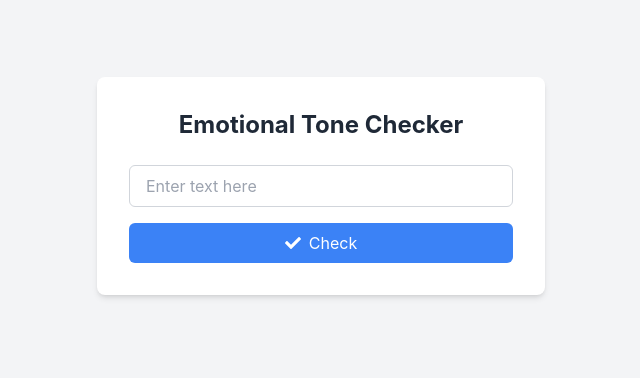
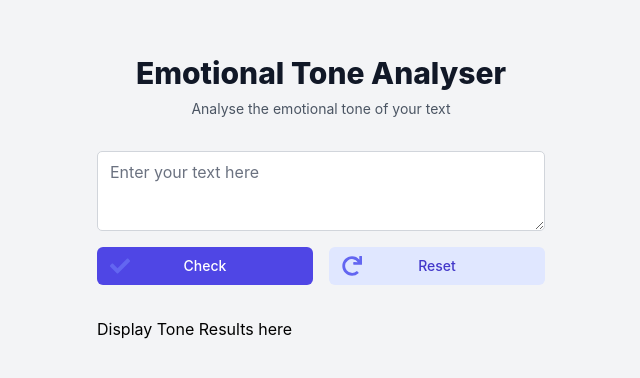
Before and after one commit to lups2000/Emotional-Tone-Analyser, a React (Create React App) app in the folder Frontend/: page / in a window 1280 px wide. Shown: the part 214-592 px from the top of the page, without its empty margins (319-959 px from the left). Built offline with nearby package versions, Linux system fonts and the light colour scheme; no server answers; the HTML template or start-up script is replaced by a standard one.

Commit message:
improve input component design

```diff
--- a/Frontend/package.json
+++ b/Frontend/package.json
@@ -15,6 +15,7 @@
     "react-dom": "^18.3.1",
     "react-icons": "^5.3.0",
     "react-scripts": "5.0.1",
+    "react-spinners": "^0.14.1",
     "tailwindcss": "^3.4.12",
     "typescript": "^4.4.2",
     "web-vitals": "^2.1.0"
--- a/Frontend/src/App.tsx
+++ b/Frontend/src/App.tsx
@@ -1,9 +1,9 @@
-import { Input } from "./components/Input";
+import { EmotionAnalyser } from "./components/EmotionAnalyser";
 
 function App() {
   return (
     <div>
-      <Input />
+      <EmotionAnalyser />
     </div>
   );
 }
--- /dev/null
+++ b/Frontend/src/components/EmotionAnalyser.tsx
@@ -0,0 +1,21 @@
+import { InputComponent } from "./InputComponent";
+import { ToneResults } from "./ToneResults";
+
+export const EmotionAnalyser = () => {
+  return (
+    <div className="min-h-screen bg-gray-100 flex items-center justify-center px-4">
+      <div className="max-w-md w-full space-y-8">
+        <div>
+          <h2 className="mt-6 text-center text-3xl font-extrabold text-gray-900">
+            Emotional Tone Analyser
+          </h2>
+          <p className="mt-2 text-center text-sm text-gray-600">
+            Analyse the emotional tone of your text
+          </p>
+        </div>
+        <InputComponent />
+        <ToneResults />
+      </div>
+    </div>
+  );
+};
--- a/Frontend/src/components/Input.tsx
+++ /dev/null
@@ -1,64 +0,0 @@
-import React, { useState } from "react";
-import { FaCheck } from "react-icons/fa";
-import { analyseSentiment } from "../api/collections/sentiment";
-
-export const Input = () => {
-  const [inputValue, setInputValue] = useState("");
-  const [isValid, setIsValid] = useState(true);
-
-  const handleInputChange = (e: React.ChangeEvent<HTMLInputElement>) => {
-    const value = e.target.value;
-    setInputValue(value);
-    setIsValid(true);
-  };
-
-  const handleCheckInput = async () => {
-    if (inputValue.trim() === "") {
-      setIsValid(false);
-    } else {
-      // Call the API to check the emotional tone
-      try {
-        const response = await analyseSentiment(inputValue);
-        console.log(response);
-        setInputValue("");
-      } catch (error) {
-        console.error(error);
-      }
-    }
-  };
-
-  return (
-    <div className="min-h-screen flex items-center justify-center bg-gray-100">
-      <div className="bg-white p-8 rounded-lg shadow-md w-full max-w-md">
-        <h1 className="text-2xl font-bold mb-6 text-center text-gray-800">
-          Emotional Tone Checker
-        </h1>
-        <div className="relative">
-          <input
-            type="text"
-            value={inputValue}
-            onChange={handleInputChange}
-            className={`w-full px-4 py-2 border rounded-md focus:outline-none focus:ring-2 focus:ring-blue-500 ${
-              !isValid ? "border-red-500" : "border-gray-300"
-            }`}
-            placeholder="Enter text here"
-            aria-label="Text input field"
-          />
-          {!isValid && (
-            <p className="text-red-500 text-sm mt-1" role="alert">
-              Please enter some text
-            </p>
-          )}
-        </div>
-        <button
-          onClick={handleCheckInput}
-          className="mt-4 w-full bg-blue-500 text-white py-2 px-4 rounded-md hover:bg-blue-600 focus:outline-none focus:ring-2 focus:ring-blue-500 focus:ring-opacity-50 flex items-center justify-center transition duration-300"
-          aria-label="Check input"
-        >
-          <FaCheck className="mr-2" />
-          Check
-        </button>
-      </div>
-    </div>
-  );
-};
--- /dev/null
+++ b/Frontend/src/components/InputComponent.tsx
@@ -0,0 +1,87 @@
+import React, { useState } from "react";
+import { FaCheck, FaRedo } from "react-icons/fa";
+import { analyseSentiment } from "../api/collections/sentiment";
+import { BeatLoader } from "react-spinners";
+
+export const InputComponent = () => {
+  const [text, setText] = useState("");
+  const [isValid, setIsValid] = useState(true);
+  const [isLoading, setIsLoading] = useState(false);
+
+  const handleTextChange = (e: React.ChangeEvent<HTMLTextAreaElement>) => {
+    const value = e.target.value;
+    setText(value);
+    setIsValid(true);
+  };
+
+  const handleCheckText = async () => {
+    if (text.trim() === "") {
+      setIsValid(false);
+    } else {
+      // Call the API to check the emotional tone
+      setIsLoading(true);
+      try {
+        const response = await analyseSentiment(text);
+        console.log(response);
+        setIsLoading(false);
+      } catch (error) {
+        console.error(error);
+      }
+    }
+  };
+
+  const resetText = () => {
+    setText("");
+    setIsValid(true);
+  };
+
+  return (
+    <div>
+      <div>
+        <textarea
+          style={{
+            WebkitBorderRadius: "5px",
+            MozBorderRadius: "5px",
+            borderRadius: "5px",
+          }}
+          className="appearance-none rounded-none relative block min-h-20 w-full px-3 py-2 border border-gray-300 placeholder-gray-500 text-gray-900 focus:outline-none focus:ring-indigo-500 focus:border-indigo-500"
+          placeholder="Enter your text here"
+          value={text}
+          onChange={handleTextChange}
+        />
+        {!isValid && (
+          <p className="text-red-500 text-sm mt-1" role="alert">
+            Please enter some text
+          </p>
+        )}
+      </div>
+      <div className="flex space-x-4 mt-4">
+        <button
+          onClick={handleCheckText}
+          disabled={isLoading}
+          className="group relative w-full flex justify-center py-2 px-4 border border-transparent text-sm font-medium rounded-md text-white bg-indigo-600 hover:bg-indigo-700 focus:outline-none focus:ring-2 focus:ring-offset-2 focus:ring-indigo-500 transition duration-150 ease-in-out"
+        >
+          <span className="absolute left-0 inset-y-0 flex items-center pl-3">
+            <FaCheck className="h-5 w-5 text-indigo-500 group-hover:text-indigo-400" />
+          </span>
+          Check
+        </button>
+        <button
+          onClick={resetText}
+          disabled={isLoading}
+          className="group relative w-full flex justify-center py-2 px-4 border border-transparent text-sm font-medium rounded-md text-indigo-700 bg-indigo-100 hover:bg-indigo-200 focus:outline-none focus:ring-2 focus:ring-offset-2 focus:ring-indigo-500 transition duration-150 ease-in-out"
+        >
+          <span className="absolute left-0 inset-y-0 flex items-center pl-3">
+            <FaRedo className="h-5 w-5 text-indigo-500 group-hover:text-indigo-400" />
+          </span>
+          Reset
+        </button>
+      </div>
+      {isLoading && (
+        <div className="flex justify-center mt-8">
+          <BeatLoader color="#2563EB" />
+        </div>
+      )}
+    </div>
+  );
+};
--- /dev/null
+++ b/Frontend/src/components/ToneResults.tsx
@@ -0,0 +1,3 @@
+export const ToneResults = () => {
+    return <div>Display Tone Results here</div>
+}
```
Also changed, not shown: 1 other file (tests, documents, lock files or other folders).
